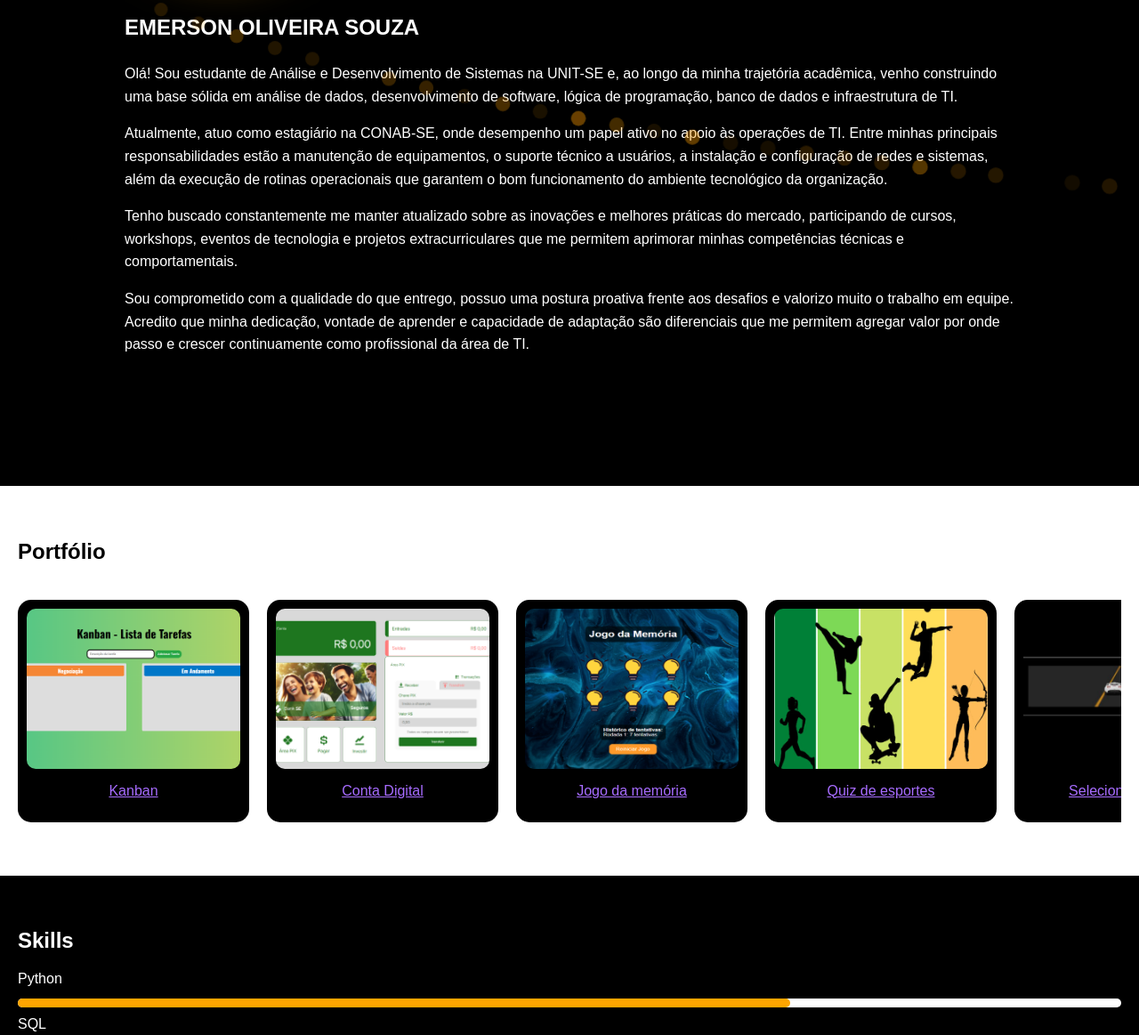
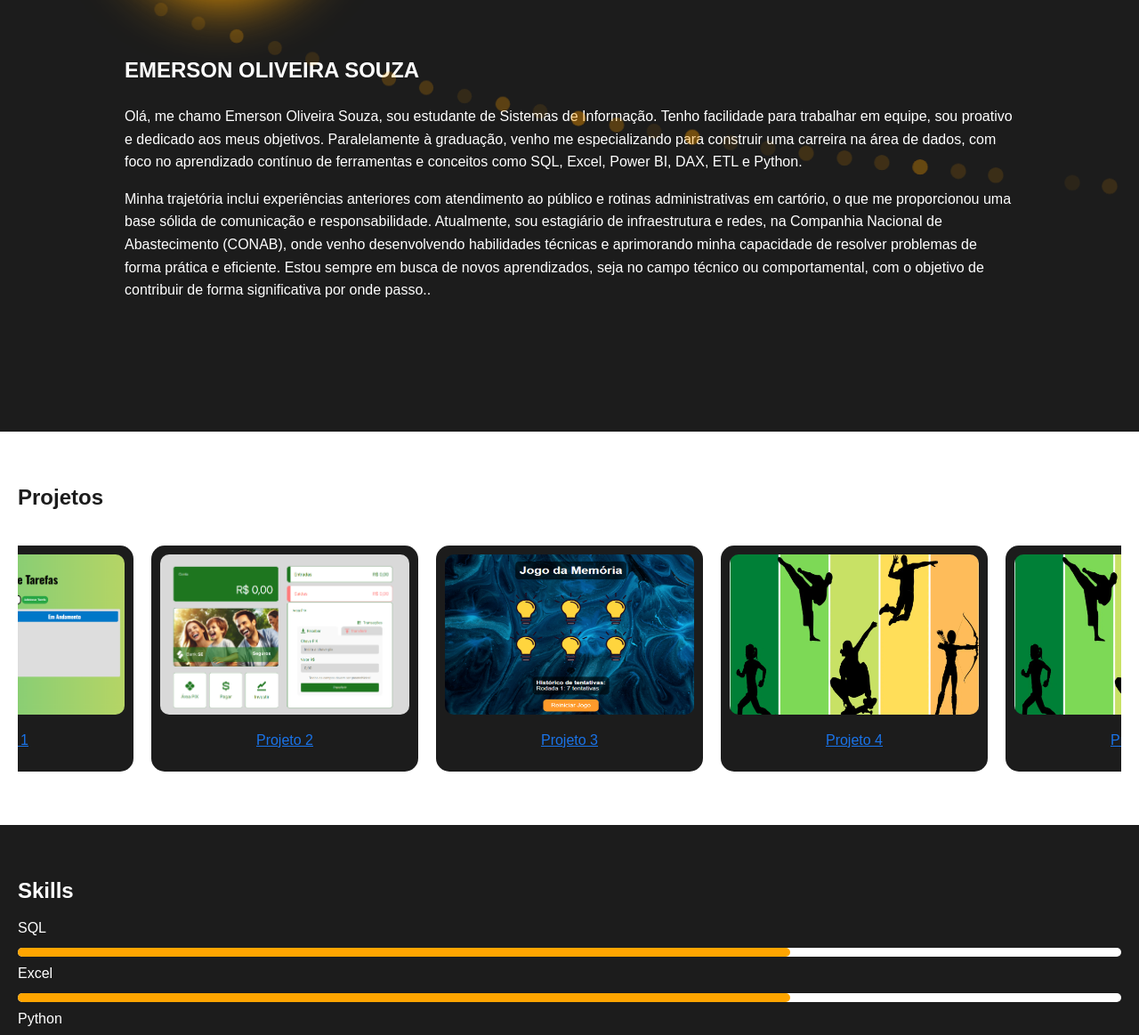
Before and after one commit to emersonolvs/profile, a plain HTML site: page index.html in a window 1280 px wide. Shown: the part 440-1603 px from the top of the page at 89% size. Drawn offline with Linux system fonts and the light colour scheme.

Commit message:
melhorias

```diff
--- a/index.html
+++ b/index.html
@@ -1,18 +1,20 @@
 <!DOCTYPE html>
 <html lang="pt-br">
+
 <head>
   <meta charset="UTF-8" />
-  <meta name="viewport" content="width=device-width, initial-scale=1.0"/>
+  <meta name="viewport" content="width=device-width, initial-scale=1.0" />
   <title>Emerson Oliveira Souza</title>
   <link rel="icon" href="assets/favicon.ico" type="image/x-icon">
   <link rel="stylesheet" href="style.css">
 </head>
+
 <body>
   <header>
     <nav>
       <ul>
         <li><a href="#sobre">Sobre</a></li>
-        <li><a href="#portfolio">Portfólio</a></li>
+        <li><a href="#projetos">Projetos</a></li>
         <li><a href="#skills">Skills</a></li>
         <li><a href="#contato">Contatos</a></li>
       </ul>
@@ -20,6 +22,7 @@
   </header>
 
   <section id="sobre" class="section-dark">
+    <h2>Sobre</h2>
     <div class="sobre-container">
       <div class="foto-lateral">
         <img src="assets/foto.png" alt="Foto de perfil" class="perfil">
@@ -27,67 +30,56 @@
 
       <div class="texto-sobre">
         <h1>EMERSON OLIVEIRA SOUZA</h1>
-        <p>Olá! Sou estudante de Análise e Desenvolvimento de Sistemas na UNIT-SE e, ao longo da minha trajetória acadêmica,
-          venho construindo uma base sólida em análise de dados, desenvolvimento de software, lógica de programação, banco de dados e
-          infraestrutura de TI. </p>
-        <p>Atualmente, atuo como estagiário na CONAB-SE, onde desempenho um papel ativo no apoio às operações de TI. Entre
-          minhas principais responsabilidades estão a manutenção de equipamentos, o suporte técnico a usuários, a instalação e configuração de
-          redes e sistemas, além da execução de rotinas operacionais que garantem o bom funcionamento do ambiente tecnológico da organização. </p>
-        <p>Tenho buscado constantemente me manter atualizado sobre as inovações e melhores práticas do mercado, participando de cursos,
-          workshops, eventos de tecnologia e projetos extracurriculares que me permitem aprimorar minhas competências técnicas e comportamentais.</p>
-        <p>Sou comprometido com a qualidade do que entrego, possuo uma postura proativa frente aos desafios e valorizo muito o trabalho em equipe.
-          Acredito que minha dedicação, vontade de aprender e capacidade de adaptação são diferenciais que me permitem agregar valor por
-          onde passo e crescer continuamente como profissional da área de TI.</p>
+        <p>Olá, me chamo Emerson Oliveira Souza, sou estudante de Sistemas de Informação. Tenho facilidade para
+          trabalhar
+          em equipe, sou proativo e dedicado aos meus objetivos. Paralelamente à
+          graduação, venho me especializando para construir uma carreira na área de dados, com foco no aprendizado
+          contínuo de ferramentas e conceitos como SQL, Excel, Power BI, DAX, ETL e Python.</p>
+
+        <p>Minha trajetória inclui experiências anteriores com atendimento ao público e rotinas administrativas em
+          cartório, o que me proporcionou uma base sólida de comunicação e responsabilidade. Atualmente, sou estagiário
+          de infraestrutura e redes, na Companhia Nacional de Abastecimento (CONAB), onde venho desenvolvendo
+          habilidades técnicas e aprimorando minha capacidade de resolver problemas de forma prática e eficiente. Estou
+          sempre em busca de novos aprendizados, seja no campo técnico ou comportamental, com o objetivo de contribuir
+          de forma significativa por onde passo..</p>
       </div>
     </div>
   </section>
 
-  <section id="portfolio" class="section-light">
-    <h2>Portfólio</h2>
+  <section id="projetos" class="section-light">
+    <h2>Projetos</h2>
     <div class="carousel">
       <div class="carousel-item">
-        <img src="assets/projeto1.png" alt="Kanban" />
-       <p><a href="https://emersonolvs.github.io/kanban/" target="_blank">Kanban</a></p>
+        <img src="assets/projeto1.png" alt="Projeto 1" />
+        <p><a href="https://emersonolvs.github.io/kanban/" target="_blank">Projeto 1</a></p>
       </div>
       <div class="carousel-item">
-        <img src="assets/projeto2.png" alt="Conta Digital" />
-        <p><a href="https://emersonolvs.github.io/contadigital/" target="_blank">Conta Digital</a></p>
+        <img src="assets/projeto2.png" alt="Projeto 2" />
+        <p><a href="https://emersonolvs.github.io/contadigital/" target="_blank">Projeto 2</a></p>
       </div>
       <div class="carousel-item">
-        <img src="assets/projeto3.png" alt="Jogo da Memória" />
-        <p><a href="https://emersonolvs.github.io/jogodamemoria/" target="_blank">Jogo da memória</a></p>
+        <img src="assets/projeto3.png" alt="Projeto 3" />
+        <p><a href="https://emersonolvs.github.io/jogodamemoria/" target="_blank">Projeto 3</a></p>
       </div>
       <div class="carousel-item">
-        <img src="assets/projeto4.png" alt="Quiz" />
-        <p><a href="https://emersonolvs.github.io/quizdeesporte/" target="_blank">Quiz de esportes</a></p>
+        <img src="assets/projeto4.png" alt="Projeto 4" />
+        <p><a href="https://emersonolvs.github.io/quizdeesporte/" target="_blank">Projeto 4</a></p>
       </div>
       <div class="carousel-item">
-        <img src="assets/projeto5.png" alt="Selecione um carro" />
-        <p><a href="https://emersonolvs.github.io/selecioneumcarro/" target="_blank">Selecione um carro</a></p>
-      </div>
-      <div class="carousel-item">
-        <img src="assets/projeto6.png" alt="Jogo número oculto" />
-        <p><a href="https://emersonolvs.github.io/jogonumerooculto/" target="_blank">Jogo número oculto</a></p>
-      </div>
-      <div class="carousel-item">
-        <img src="assets/projeto7.png" alt="Lâmpada" />
-        <p><a href="https://emersonolvs.github.io/lampada/" target="_blank">Lâmpada</a></p>
-      </div>
-      <div class="carousel-item">
-        <img src="assets/projeto8.png" alt="Calculadora" />
-        <p><a href="https://emersonolvs.github.io/calculadora/" target="_blank">Calculadora</a></p>
-      </div>
+        <img src="assets/projeto4.png" alt="Projeto 5" />
+        <p><a href="https://emersonolvs.github.io/quizdeesporte/" target="_blank">Projeto 5</a></p>
       </div>
   </section>
 
   <section id="skills" class="section-dark">
     <h2>Skills</h2>
     <div class="skills">
-      <div><label>Python</label><progress value="70" max="100"></progress></div>
-      <div><label>SQL</label><progress value="80" max="100"></progress></div>
-      <div><label>Power BI</label><progress value="90" max="100"></progress></div>
-      <div><label>JavaScript </label><progress value="40" max="100"></progress></div>
-      <div><label>HTML/CSS</label><progress value="60" max="100"></progress></div>
+      <div><label>SQL</label><progress value="70" max="100"></progress></div>
+      <div><label>Excel</label><progress value="70" max="100"></progress></div>
+      <div><label>Python</label><progress value="60" max="100"></progress></div>
+      <div><label>Power BI</label><progress value="85" max="100"></progress></div>
+      <div><label>JavaScript </label><progress value="30" max="100"></progress></div>
+      <div><label>Java</label><progress value="10" max="100"></progress></div>
     </div>
   </section>
 
@@ -96,11 +88,11 @@
     <div class="contato-cards">
       <div class="contato-card">
         <img src="assets/localizacao.jpg" alt="localizacao" />
-        <p>📍 Avenida Dulce Diniz, 1050<br/>Pacifico, 701</p>
+        <p>📍 Avenida Dulce Diniz, 1050<br /></p>
       </div>
       <div class="contato-card">
         <img src="assets/contato.jpg" alt="contato" />
-        <p>📞 79 99600-0029<br/> ✉️ emersonolvs@outlook.com</p>
+        <p>📞 79 99600-0029<br /> ✉️ emersonolvs@outlook.com</p>
       </div>
       <div class="contato-card">
         <img src="assets/github.png" alt="github" />
@@ -152,4 +144,5 @@
 
   <script src="script.js"></script>
 </body>
+
 </html>
--- a/style.css
+++ b/style.css
@@ -3,15 +3,16 @@ body {
   padding: 0;
   font-family: 'Arial', 'Helvetica', sans-serif;
   color: #fff;
-  background: #000;
+  background: #1C1C1C;
   overflow: hidden;
-  overflow-y: auto;   /* Permite rolagem vertical */
+  overflow-y: auto;
+  /* Permite rolagem vertical */
   position: relative;
 }
 
 header {
   background: #fff;
-  color: #000;
+  color: #1C1C1C;
   padding: 10px;
   text-align: right;
 }
@@ -28,7 +29,8 @@ html {
   margin: 50px auto;
   gap: 40px;
   padding: 40px 20px;
-  flex-direction: row; /* empilha os elementos verticalmente */
+  flex-direction: row;
+  /* empilha os elementos verticalmente */
   flex-wrap: wrap;
 }
 
@@ -37,7 +39,8 @@ html {
   height: 220px;
   object-fit: cover;
   border-radius: 80%;
-  box-shadow: 0 0 65px 5px rgb(255, 165, 0); /* efeito esfumado laranja */
+  box-shadow: 0 0 65px 5px rgb(255, 165, 0);
+  /* efeito esfumado laranja */
 }
 
 .texto-sobre {
@@ -45,7 +48,8 @@ html {
   text-align: left;
   font-size: 1rem;
   line-height: 1.6;
-  color: #fff; /* ou #000 se fundo for claro */
+  color: #fff;
+  /* ou #000 se fundo for claro */
 }
 
 nav ul {
@@ -59,16 +63,21 @@ nav ul {
 }
 
 nav ul li a {
-  text-decoration: none; /* tira sublinhado padrão */
-  padding-bottom: 1px; /* espaço para o underline */
-  border-bottom: 2px solid transparent; /* espaço para sublinhado invisível */
+  text-decoration: none;
+  /* tira sublinhado padrão */
+  padding-bottom: 1px;
+  /* espaço para o underline */
+  border-bottom: 2px solid transparent;
+  /* espaço para sublinhado invisível */
   transition: border-color 0.3s ease;
-  color: orange; /* ou a cor que quiser */
+  color: orange;
+  /* ou a cor que quiser */
 }
 
 nav ul li a:hover,
 nav ul li a:focus {
-  border-bottom-color: black; /* sublinha só no hover/focus */
+  border-bottom-color: #1C1C1C;
+  /* sublinha só no hover/focus */
 }
 
 nav a {
@@ -78,13 +87,13 @@ nav a {
 }
 
 .section-dark {
-  background-color: #000;
+  background-color: #1C1C1C;
   padding: 40px 20px;
 }
 
 .section-light {
   background-color: #fff;
-  color: #000;
+  color: #1C1C1C;
   padding: 40px 20px;
 }
 
@@ -100,17 +109,19 @@ nav a {
   overflow-x: auto;
   padding: 20px 0;
   scroll-snap-type: x mandatory;
+  justify-content: center;
+  align-items: center;
 }
 
 .carousel-item {
-  flex: 0 0 260px;
-  max-width: 300px;
+  flex: 0 0 300px;
+  max-width: 360px;
   overflow: hidden;
   height: auto;
   scroll-snap-align: start;
   border-radius: 15px;
   display: block;
-  background-color: #000;
+  background-color: #1C1C1C;
   box-sizing: border-box;
   padding: 10px;
   color: #fff;
@@ -119,8 +130,8 @@ nav a {
 .carousel-item a {
   display: block;
   text-align: center;
-  margin-top: 10px;
-  color: #a76cff;
+  margin-top: 20px;
+  color: #1a73e8;
   text-decoration: underline;
 }
 
@@ -139,7 +150,7 @@ nav a {
 }
 
 .card {
-  background: #000;
+  background: #1C1C1C;
   color: #fff;
   padding: 15px;
   width: 180px;
@@ -184,7 +195,7 @@ progress::-webkit-progress-value {
 }
 
 .contato-card {
-  background: #000000;
+  background: #1C1C1C;
   color: #fff;
   padding: 20px;
   border-radius: 15px;
@@ -193,32 +204,45 @@ progress::-webkit-progress-value {
 }
 
 footer {
-  background: #000;
+  background: #1C1C1C;
   color: orange;
   text-align: center;
   padding: 10px;
 }
 
 .card img {
-  width: 100%;             /* faz a imagem ocupar toda a largura do card */
-  height: 160px;            /* mantém a proporção original */
-  max-height: 180px;       /* limita a altura para manter o layout equilibrado */
-  object-fit: cover;       /* corta as bordas se necessário para manter o enquadramento */
-  border-radius: 8px;      /* cantos arredondados (opcional) */
-  margin-bottom: 10px;     /* espaço entre a imagem e o texto */
+  width: 100%;
+  /* faz a imagem ocupar toda a largura do card */
+  height: 160px;
+  /* mantém a proporção original */
+  max-height: 180px;
+  /* limita a altura para manter o layout equilibrado */
+  object-fit: cover;
+  /* corta as bordas se necessário para manter o enquadramento */
+  border-radius: 8px;
+  /* cantos arredondados (opcional) */
+  margin-bottom: 10px;
+  /* espaço entre a imagem e o texto */
 }
 
 .contato-cards img {
-  width: 100%;             /* faz a imagem ocupar toda a largura do card */
-  height: 200px;            /* mantém a proporção original */
-  max-height: 225px;       /* limita a altura para manter o layout equilibrado */
-  object-fit: cover;       /* corta as bordas se necessário para manter o enquadramento */
-  border-radius: 8px;      /* cantos arredondados (opcional) */
-  margin-bottom: 10px;     /* espaço entre a imagem e o texto */
+  width: 100%;
+  /* faz a imagem ocupar toda a largura do card */
+  height: 200px;
+  /* mantém a proporção original */
+  max-height: 225px;
+  /* limita a altura para manter o layout equilibrado */
+  object-fit: cover;
+  /* corta as bordas se necessário para manter o enquadramento */
+  border-radius: 8px;
+  /* cantos arredondados (opcional) */
+  margin-bottom: 10px;
+  /* espaço entre a imagem e o texto */
 }
 
 /* Animação de entrada */
-.card, .contato-card {
+.card,
+.contato-card {
   opacity: 0;
   transform: translateY(50px);
   transition: all 0.8s ease;
@@ -252,7 +276,8 @@ nav ul li a.active {
   width: 20px;
   height: 20px;
   background: rgba(255, 255, 255, 0.2);
-  background: rgba(255, 165, 0, 0.5); /* 40% de opacidade */
+  background: rgba(255, 165, 0, 0.5);
+  /* 40% de opacidade */
   border-radius: 50%;
   animation: bubble 20s linear infinite;
   left: calc(100% * var(--i) / 30);
@@ -265,9 +290,11 @@ nav ul li a.active {
     transform: translateY(0) scale(1);
     opacity: 0;
   }
+
   50% {
     opacity: 0.3;
   }
+
   100% {
     transform: translateY(-100vh) scale(0.5);
     opacity: 0;
```
Lines whose indentation alone changed are shown as unchanged.
